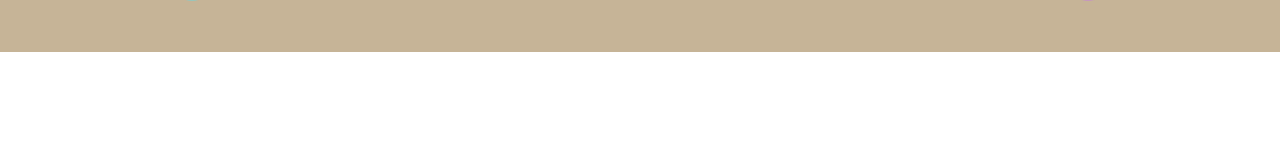
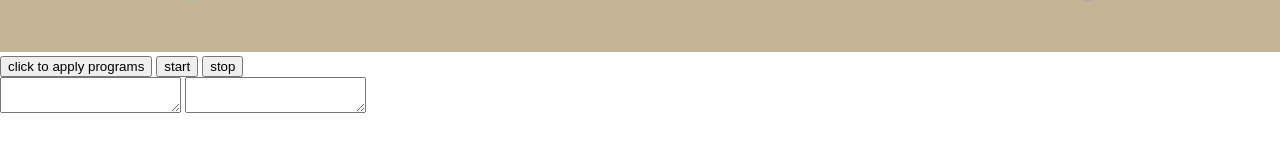
Before and after one commit to a-ori-a/hockey, a plain HTML site: page index.html in a window 1280 px wide. Shown: the part 588-740 px from the top of the page. Drawn offline with Linux system fonts and the light colour scheme.

Commit message:
Update index.html

```diff
--- a/index.html
+++ b/index.html
@@ -9,5 +9,12 @@
     <canvas id="stage" width="2000px" height="1000px"></canvas>
     <script src="script.js"></script>
     <link rel="stylesheet" href="style.css">
+    <button onclick="apply()">click to apply programs</button>
+    <button onclick="start()">start</button>
+    <button onclick="stop()">stop</button>
+    <div>
+        <textarea name="left" id="left"></textarea>
+        <textarea name="right" id="right"></textarea>
+    </div>
 </body>
 </html>
```
